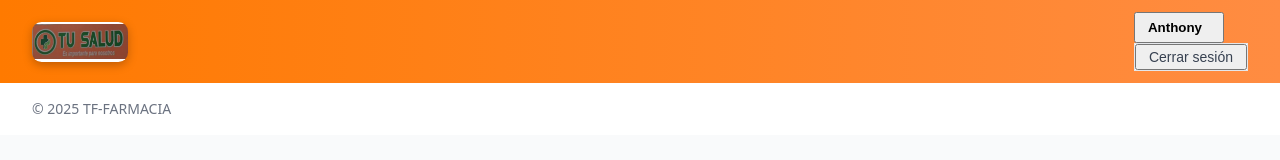
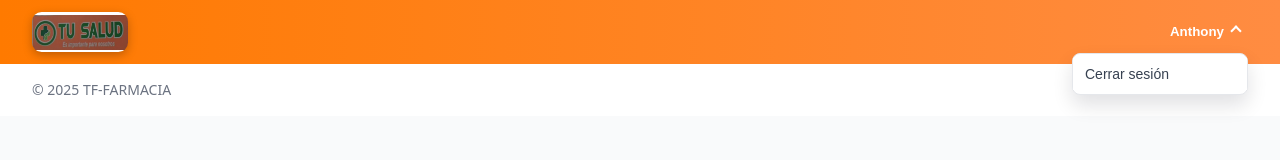
Before and after one commit to LosRojitas/tf_farmacia_frontend, a website: page public/layouts/app.html in a window 1280 px wide. Both pictures are taken after a click on the button "Anthony". Drawn offline with Linux system fonts and the light colour scheme.

Commit message:
correcciones menu usuario

```diff
--- a/public/layouts/app.html
+++ b/public/layouts/app.html
@@ -9,16 +9,47 @@
 
   <link rel="stylesheet" href="/tf_farmacia_frontend/public/assets/app.css" />
 
-  <!-- estilos mínimos para el loader y fallback del spinner -->
+  <!-- estilos mínimos: usuario, dropdown y loader -->
   <style>
-    #logout-overlay{display:none;align-items:center;justify-content:center}
+    /* toggle de usuario: sin fondo, texto blanco */
+    .user-menu{position:relative}
+    .user-toggle{
+      display:inline-flex; align-items:center; gap:.5rem;
+      color:#fff; font-weight:600; padding:.375rem .5rem; border-radius:.5rem;
+      background:transparent; border:none; cursor:pointer; line-height:1;
+      -webkit-appearance:none; -moz-appearance:none; appearance:none;
+    }
+    .user-toggle:hover{ background:rgba(255,255,255,.12) }
+    .user-caret{
+      width:.5rem; height:.5rem; border:2px solid #fff; border-left:0; border-top:0;
+      transform:rotate(45deg); transition:transform .15s ease;
+      margin-top:-2px;
+    }
+    .user-menu.open .user-caret{ transform:rotate(-135deg) }
+
+    /* dropdown */
+    .menu-panel{
+      position:absolute; right:0; top:calc(100% + .5rem);
+      min-width:11rem; background:#fff; border:1px solid #e5e7eb;
+      border-radius:.5rem; box-shadow:0 10px 20px rgba(2,6,23,.12);
+      padding:.25rem 0; z-index:40; display:none;
+    }
+    .user-menu.open .menu-panel{ display:block }
+    .menu-item{
+      display:block; width:100%; padding:.5rem .75rem; text-align:left;
+      background:#fff; color:#374151; border:0; cursor:pointer;
+      font-size:.875rem; line-height:1.2;
+    }
+    .menu-item:hover{ background:#f9fafb }
+
+    /* overlay de logout */
+    #logout-overlay{display:none; align-items:center; justify-content:center}
     #logout-overlay.show{display:flex}
-    .spinner {
-      width: 28px; height: 28px; border-radius: 9999px;
-      border: 3px solid #e5e7eb; border-top-color: #0d6efd;
-      animation: spin 1s linear infinite;
+    .spinner{
+      width:28px; height:28px; border-radius:9999px;
+      border:3px solid #e5e7eb; border-top-color:#0d6efd; animation:spin 1s linear infinite;
     }
-    @keyframes spin { to { transform: rotate(360deg) } }
+    @keyframes spin{to{transform:rotate(360deg)}}
   </style>
 </head>
 <body class="bg-gray-50 text-gray-900 antialiased">
@@ -28,32 +59,14 @@
         <div class="brand-banner" role="img" aria-label="TF-FARMACIA"></div>
 
         <!-- menú de usuario -->
-        <div class="relative" id="user-menu-root">
-          <button
-            id="user-menu-button"
-            class="inline-flex items-center gap-2 px-3 py-1.5 rounded-md text-white/90 hover:text-white hover:bg-white/10 focus:outline-none"
-            aria-haspopup="menu"
-            aria-expanded="false"
-          >
-            <span class="font-semibold">Anthony</span>
-            <svg xmlns="http://www.w3.org/2000/svg" class="h-4 w-4" viewBox="0 0 24 24" fill="currentColor" aria-hidden="true">
-              <path d="M7 10l5 5 5-5H7z"/>
-            </svg>
+        <div class="user-menu" id="user-menu-root">
+          <button id="user-menu-button" class="user-toggle" aria-haspopup="menu" aria-expanded="false">
+            <span>Anthony</span>
+            <i class="user-caret" aria-hidden="true"></i>
           </button>
 
-          <div
-            id="user-menu"
-            class="hidden absolute right-0 mt-2 w-48 bg-white border border-gray-200 rounded-md shadow-lg py-1 z-40"
-            role="menu"
-            aria-labelledby="user-menu-button"
-          >
-            <button
-              id="logout-btn"
-              class="w-full text-left px-3 py-2 text-sm text-gray-700 hover:bg-gray-50"
-              role="menuitem"
-            >
-              Cerrar sesión
-            </button>
+          <div id="user-menu" class="menu-panel" role="menu" aria-labelledby="user-menu-button">
+            <button id="logout-btn" class="menu-item" role="menuitem">Cerrar sesión</button>
           </div>
         </div>
       </div>
@@ -68,11 +81,8 @@
     </footer>
   </div>
 
-  <div
-    id="logout-overlay"
-    class="fixed inset-0 bg-black/40 z-50"
-    aria-hidden="true"
-  >
+  <!-- overlay de cierre de sesión -->
+  <div id="logout-overlay" class="fixed inset-0 bg-black/40 z-50" aria-hidden="true">
     <div class="bg-white rounded-xl shadow-lg px-6 py-5 flex items-center gap-3">
       <div class="spinner"></div>
       <div class="text-sm font-medium text-gray-700">Cerrando sesión…</div>
@@ -80,58 +90,28 @@
   </div>
 
   <script>
-    // año del footer
     document.getElementById('y').textContent = new Date().getFullYear();
 
-    // simulación de logout
     (function () {
-      const root   = document.getElementById('user-menu-root');
-      const btn    = document.getElementById('user-menu-button');
-      const menu   = document.getElementById('user-menu');
+      const root = document.getElementById('user-menu-root');
+      const btn = document.getElementById('user-menu-button');
+      const menu = document.getElementById('user-menu');
       const logout = document.getElementById('logout-btn');
       const overlay = document.getElementById('logout-overlay');
 
-      function openMenu() {
-        menu.classList.remove('hidden');
-        btn.setAttribute('aria-expanded', 'true');
-      }
-      function closeMenu() {
-        menu.classList.add('hidden');
-        btn.setAttribute('aria-expanded', 'false');
-      }
-      function toggleMenu() {
-        const isHidden = menu.classList.contains('hidden');
-        isHidden ? openMenu() : closeMenu();
-      }
+      function openMenu(){ root.classList.add('open'); btn.setAttribute('aria-expanded','true'); }
+      function closeMenu(){ root.classList.remove('open'); btn.setAttribute('aria-expanded','false'); }
+      function toggleMenu(){ root.classList.contains('open') ? closeMenu() : openMenu(); }
 
-      btn.addEventListener('click', (e) => {
-        e.stopPropagation();
-        toggleMenu();
-      });
+      btn.addEventListener('click', (e)=>{ e.stopPropagation(); toggleMenu(); });
+      document.addEventListener('click', (e)=>{ if(!root.contains(e.target)) closeMenu(); });
+      document.addEventListener('keydown', (e)=>{ if(e.key==='Escape') closeMenu(); });
 
-      // cerrar al hacer click fuera
-      document.addEventListener('click', (e) => {
-        if (!root.contains(e.target)) closeMenu();
-      });
-
-      // cerrar con escape
-      document.addEventListener('keydown', (e) => {
-        if (e.key === 'Escape') closeMenu();
-      });
-
-      // simulación de logout: loader 3s y redirección a index.html
-      logout.addEventListener('click', async (e) => {
-        e.preventDefault();
-        closeMenu();
-
-        // mostrar overlay
+      logout.addEventListener('click', async (e)=>{
+        e.preventDefault(); closeMenu();
         overlay.classList.add('show');
-
-        // esperar 3 segundos
-        await new Promise(r => setTimeout(r, 3000));
-
-        // redirigir a index
-        window.location.href = '/index.html';
+        await new Promise(r=>setTimeout(r,3000));
+        window.location.href = '/tf_farmacia_frontend/index.html';
       });
     })();
   </script>
```
